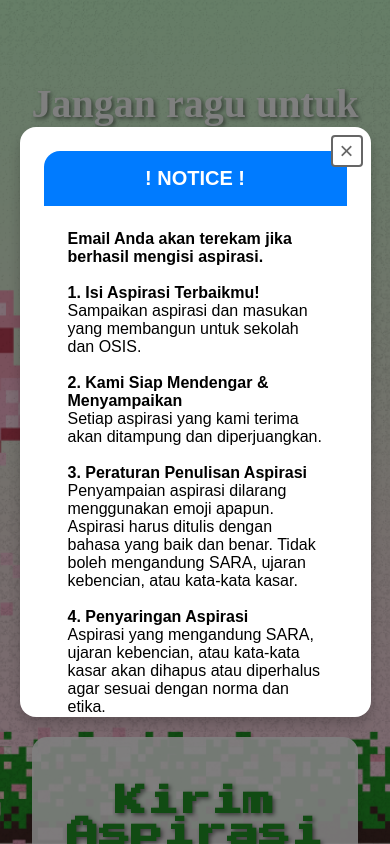
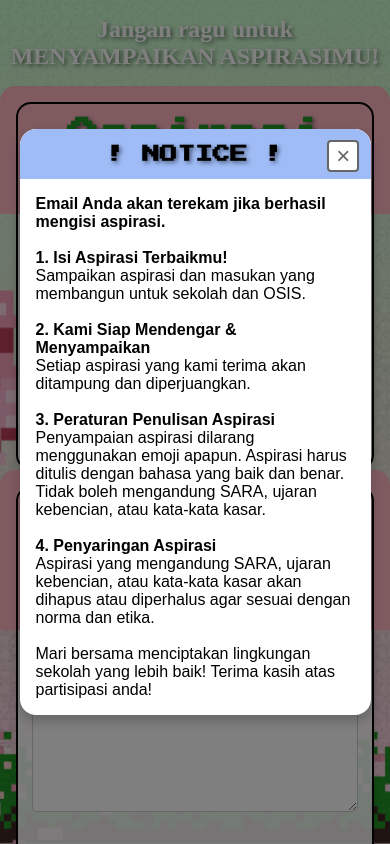
Before and after one commit to ExtinctCoderp/mpk-aspirasi-website, a Next.js app: page / in a window 390 px wide. Both pictures are taken after a click on the button "Aspirasi Berkala". Shown: the top 844 px of the page. Built offline with nearby package versions, Linux system fonts and the light colour scheme; no server answers; the database is empty; a web font is replaced by a local one.

Commit message:
Initial commit

```diff
--- a/components/AspirasiBox.js
+++ b/components/AspirasiBox.js
@@ -36,21 +36,23 @@ export default function AspirasiBox({ title, type, color }) {
 
   return (
     <div className="aspirasi-box">
-      <h2 className="header pressstart2p" style={{ color: color || '#239627', fontSize: '2rem' }}>
-        {title}
-      </h2>
+      <div className="aspirasi-header" style={{ backgroundColor: '#FFB6C1' }}>
+        <h2 className="header pressstart2p" style={{ color: color || '#239627', fontSize: '2rem' }}>
+          {title}
+        </h2>
+      </div>
       <textarea
         value={aspirasi}
         onChange={(e) => setAspirasi(e.target.value)}
         placeholder={`Tulis aspirasi Anda untuk ${type}...`}
       />
-      <button
-        className="button page-button"
+      <div
+        className="submit-text"
         onClick={handleSubmit}
-        disabled={isSubmitting}
+        style={{ cursor: isSubmitting ? 'not-allowed' : 'pointer', opacity: isSubmitting ? 0.7 : 1 }}
       >
         {isSubmitting ? 'Mengirim...' : `Kirim Aspirasi ${type}`}
-      </button>
+      </div>
     </div>
   );
 }
--- a/pages/index.js
+++ b/pages/index.js
@@ -136,11 +136,7 @@ export default function Home() {
                 <img
                   src="/assets/content_1.png"
                   alt="Pohon Aspirasi Image"
-                  style={{
-                    maxWidth: "100%",
-                    height: "auto"
-                  }} />
-                <div className="image-caption glow-white">Wakasek Kurikulum</div>
+                  style={{ maxWidth: "100%", height: "auto" }} />
               </div>
             </div>
 
@@ -149,11 +145,7 @@ export default function Home() {
                 <img
                   src="/assets/content_2.png"
                   alt="Pohon Aspirasi Image"
-                  style={{
-                    maxWidth: "100%",
-                    height: "auto"
-                  }} />
-                <div className="image-caption glow-white">Wakasek Kurikulum</div>
+                  style={{ maxWidth: "100%", height: "auto" }} />
               </div>
               <div className="pohon-text pressstart2p">
                 Garda Madani SOLID
@@ -168,11 +160,7 @@ export default function Home() {
                 <img
                   src="/assets/content_3.png"
                   alt="Pohon Aspirasi Image"
-                  style={{
-                    maxWidth: "100%",
-                    height: "auto"
-                  }} />
-                <div className="image-caption glow-white">Wakasek Kurikulum</div>
+                  style={{ maxWidth: "100%", height: "auto" }}/>
               </div>
             </div>
 
@@ -181,11 +169,7 @@ export default function Home() {
                 <img
                   src="/assets/content_4.png"
                   alt="Pohon Aspirasi Image"
-                  style={{
-                    maxWidth: "100%",
-                    height: "auto"
-                  }} />
-                <div className="image-caption glow-white">Wakasek Sarpa</div>
+                  style={{ maxWidth: "100%", height: "auto" }} />
               </div>
               <div className="pohon-text pressstart2p">
                 Perluasan Area Kantin
@@ -200,11 +184,7 @@ export default function Home() {
                 <img
                   src="/assets/content_5.png"
                   alt="Pohon Aspirasi Image"
-                  style={{
-                    maxWidth: "100%",
-                    height: "auto"
-                  }} />
-                <div className="image-caption glow-white">Wakasek Sarpa</div>
+                  style={{ maxWidth: "100%", height: "auto" }} />
               </div>
             </div>
 
@@ -213,11 +193,7 @@ export default function Home() {
                 <img
                   src="/assets/content_6.png"
                   alt="Pohon Aspirasi Image"
-                  style={{
-                    maxWidth: "100%",
-                    height: "auto"
-                  }} />
-                <div className="image-caption glow-white">Wakasek Sarpa</div>
+                  style={{ maxWidth: "100%", height: "auto" }} />
               </div>
               <div className="pohon-text pressstart2p">
                 Perluasan Area Hijau Sekolah
@@ -232,11 +208,7 @@ export default function Home() {
                 <img
                   src="/assets/content_7.png"
                   alt="Pohon Aspirasi Image"
-                  style={{
-                    maxWidth: "100%",
-                    height: "auto"
-                  }} />
-                <div className="image-caption glow-white">Wakasek Sarpa</div>
+                  style={{ maxWidth: "100%", height: "auto" }} />
               </div>
             </div>
 
@@ -245,11 +217,8 @@ export default function Home() {
                 <img
                   src="/assets/content_8.png"
                   alt="Pohon Aspirasi Image"
-                  style={{
-                    maxWidth: "100%",
-                    height: "auto"
-                  }} />
-                <div className="image-caption glow-white">Wakasek Kurikulum</div>
+                  style={{ maxWidth: "100%", height: "auto" }} />
+
               </div>
               <div className="pohon-text pressstart2p">
                 SOLID Literasi
@@ -272,12 +241,12 @@ export default function Home() {
             <h1 className="header shrikhand">Jangan ragu untuk MENYAMPAIKAN ASPIRASIMU!</h1>
             <div className="aspirasi-containers">
               <AspirasiBox
-                title="Kirim Aspirasi untuk OSIS"
+                title="Aspirasi untuk OSIS"
                 type="OSIS"
                 color="#239627"
               />
               <AspirasiBox
-                title="Kirim Aspirasi untuk Sekolah"
+                title="Aspirasi untuk Sekolah"
                 type="Sekolah"
                 color="#239627"
               />
@@ -295,9 +264,8 @@ export default function Home() {
 
         {/* Popup */}
         <Popup isOpen={showPopup} onClose={() => setShowPopup(false)}>
-          <div className="popup-header">
-            <h3>! NOTICE !</h3>
-          </div>
+        <div className="popup-header"><h3 className="header pressstart2p">! NOTICE !</h3></div>
+
         <div className="popup-body">
           <h4>Email Anda akan terekam jika berhasil mengisi aspirasi.</h4><br></br>
           <p>
--- a/styles/globals.css
+++ b/styles/globals.css
@@ -77,11 +77,6 @@ body {
   text-align: center;
 }
 
-.aspirasi {
-  padding-top: 4rem;
-  min-height: 100vh;
-}
-
 .aspirasi-containers {
   display: flex;
   gap: 2rem;
@@ -99,6 +94,34 @@ body {
   border-radius: 15px;
   padding: 2rem;
   box-shadow: 0 4px 8px rgba(0, 0, 0, 0.1);
+  outline: 2px solid #000;
+  outline-offset: -2px;
+}
+
+.aspirasi-header {
+  background-color: #ffeeee;
+  padding: 1rem;
+  border-radius: 15px 15px 0 0;
+  margin: -2rem -2rem 1rem -2rem;
+}
+
+.submit-text {
+  color: black;
+  text-align: center;
+  margin-top: 1rem;
+  font-size: 1.2rem;
+  font-weight: bold;
+  text-decoration: underline;
+  cursor: pointer;
+}
+
+.submit-text:disabled {
+  cursor: not-allowed;
+  opacity: 0.7;
+}
+
+.pohon {
+  padding-top: 2rem;
 }
 
 .pohon {
@@ -137,13 +160,6 @@ body {
   height: auto;
   border-radius: 10px;
   margin-bottom: 1rem;
-  box-shadow: 0 4px 8px rgba(0, 0, 0, 0.3);
-}
-
-.image-caption {
-  color: white;
-  font-size: 1.1rem;
-  text-shadow: 1px 1px 2px rgba(0, 0, 0, 0.5);
 }
 
 .comment-section {
@@ -174,14 +190,16 @@ body {
 .logo-reply {
   width: 40px;
   height: 40px;
+  margin-top: 10px;
   margin-right: 10px;
+  margin-left: 10px;
   border-radius: 50%;
 }
 
 .arrow {
   width: 40px;
   height: 40px;
-  margin-left: 20px;
+  margin-left: 30px;
   padding: 10px;
 }
 
@@ -194,8 +212,8 @@ body {
   position: fixed;
   top: 0;
   left: 0;
-  width: 100vw;  /* Full viewport width */
-  height: 100vh; /* Full viewport height */
+  width: 100vw;
+  height: 100vh;
   background: rgba(0, 0, 0, 0.5);
   display: flex;
   justify-content: center;
@@ -213,13 +231,13 @@ body {
 
 .popup-content {
   background: white;
-  padding: 0; /* Remove padding to handle it internally */
+  padding: 0;
   border-radius: 1rem;
-  text-align: left; /* Align text to the left */
-  max-width: 500px; /* Fixed width for a square-like box */
-  width: 90%; /* Responsive width */
-  max-height: 70vh; /* Prevent overflow */
-  overflow-y: auto; /* Allow scrolling if content is too long */
+  text-align: left;
+  max-width: 500px;
+  width: 90%;
+  max-height: 70vh;
+  overflow-y: auto;
   box-shadow: 0 0.4rem 0.8rem rgba(0, 0, 0, 0.2);
   position: relative;
   transform: scale(0.9);
@@ -230,9 +248,8 @@ body {
   transform: scale(1);
 }
 
-/* Blue top bar for the notice */
 .popup-header {
-  background: #007bff; /* Blue color */
+  background: #9fbcf7;
   padding: 1rem;
   border-top-left-radius: 1rem;
   border-top-right-radius: 1rem;
@@ -240,23 +257,22 @@ body {
 }
 
 .popup-header h3 {
-  color: white; /* White text for contrast */
-  margin: 0; /* Remove default margin */
+  color: black;
+  margin: 0;
   font-size: 1.25rem;
 }
 
-/* Close button styling */
 .close {
   position: absolute;
-  top: 0.5rem;
-  right: 0.5rem;
+  top: 0.7rem;
+  right: 0.7rem;
   font-size: 1.5rem;
   cursor: pointer;
   background: white;
-  border: 2px solid #666; /* Outline for the button */
-  border-radius: 0.25rem; /* Slightly rounded corners */
-  width: 2rem; /* Fixed width */
-  height: 2rem; /* Fixed height */
+  border: 2px solid #666;
+  border-radius: 0.25rem;
+  width: 2rem;
+  height: 2rem;
   display: flex;
   align-items: center;
   justify-content: center;
@@ -269,11 +285,9 @@ body {
   border-color: #000;
 }
 
-/* Content padding */
 .popup-body {
   padding: 1.5rem;
 }
-
 
 .button {
   padding: 1rem 2rem;
@@ -357,18 +371,82 @@ textarea {
   animation: glow-white 1s ease-in-out infinite alternate;
 }
 
+
 @media (max-width: 768px) {
-  .popup-content {
-    max-width: 90vw;
-    padding: 1.5rem;
+  .header {
+    font-size: clamp(1.5rem, 6vw, 3rem); /* Smaller font size for headers */
+    margin: 1rem 0;
   }
 
   .pohon-section {
+    flex-direction: column;
+    gap: 0.5rem; /* Further reduce the gap between text and image */
+    padding: 1rem; /* Reduce padding for better spacing */
+  }
+
+  .pohon-text {
+    order: 1; /* Ensure text appears first */
+    padding: 1rem; /* Reduce padding for better spacing */
+    font-size: clamp(1.5rem, 4vw, 2rem); /* Adjust font size for mobile */
+    margin-bottom: 0.5rem; /* Add margin below text to reduce space */
+  }
+
+  .pohon-image {
+    order: 2; /* Ensure image appears after text */
+    min-width: 100%; /* Ensure the image takes full width */
+    max-width: 100%;
+  }
+
+  .pohon-image img {
+    margin-bottom: 0; /* Remove margin below image */
+  }
+
+  .image-caption {
+    font-size: 1rem; /* Smaller font size for captions */
+  }
+
+  .button {
+    padding: 0.75rem 1.5rem; /* Smaller button padding */
+    font-size: 1rem; /* Smaller font size for buttons */
+  }
+
+  .container {
+    padding: 1rem; /* Reduce padding for containers */
+    width: 90%; /* Full width for containers */
+  }
+
+  .aspirasi-containers {
+    flex-direction: column;
+    gap: 1rem;
+    padding: 0 1rem;
+  }
+
+  .aspirasi-box {
+    min-width: 100%;
     padding: 1rem;
   }
 
-  .header {
-    margin: 1rem 0;
+  .popup-content {
+    max-width: 90vw;
+  }
+
+  .popup-header h3 {
+    font-size: 1.1rem;
+  }
+
+  .popup-body {
+    padding: 1rem;
+  }
+
+  .social-buttons {
+    bottom: 10px;
+    right: 10px;
+    gap: 10px;
+  }
+
+  .social-button {
+    width: 40px;
+    height: 40px;
   }
 }
 
```
Also changed, not shown: public/assets/instagram_logo.png, public/assets/youtube_logo.png. Lines whose indentation alone changed are shown as unchanged.
